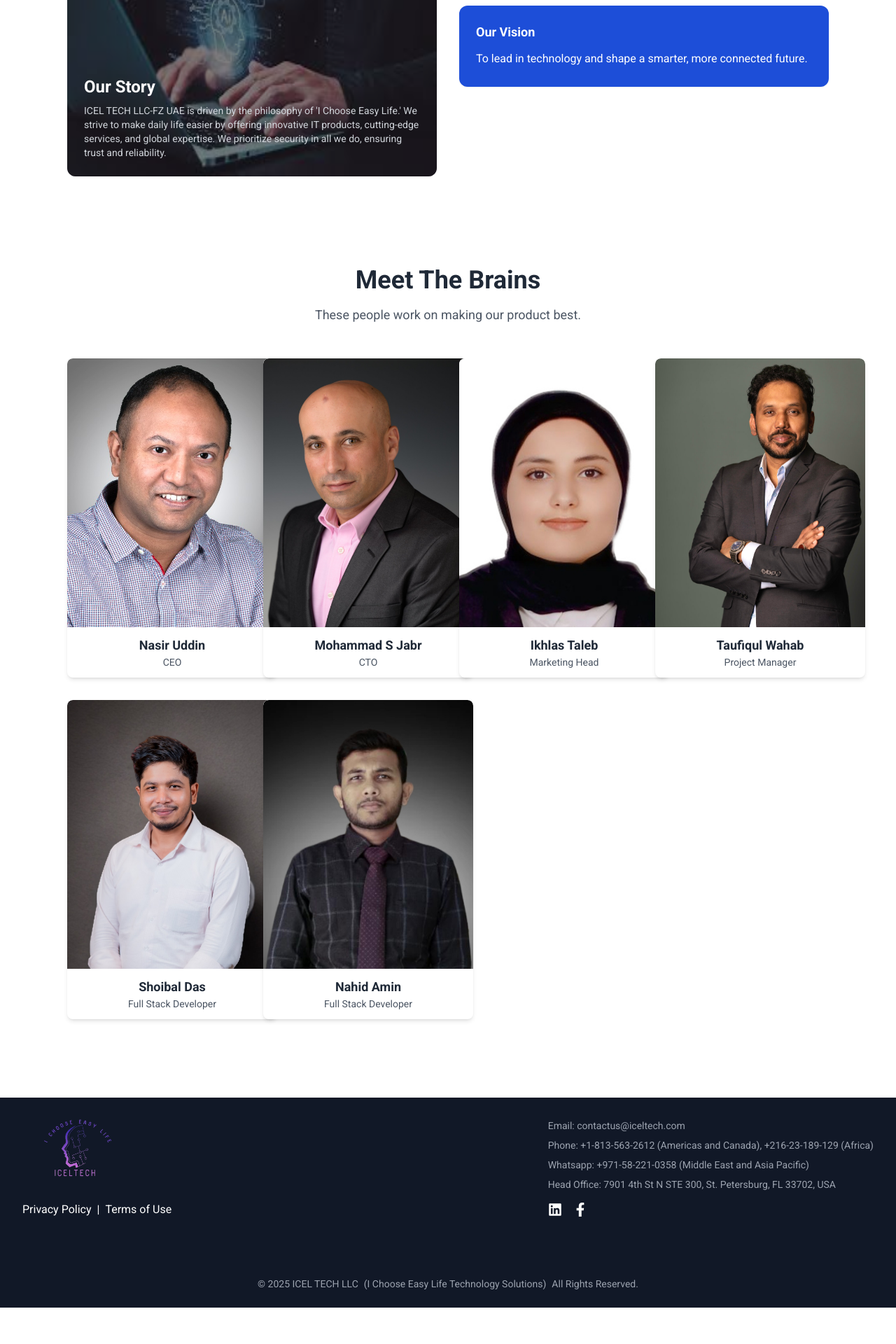
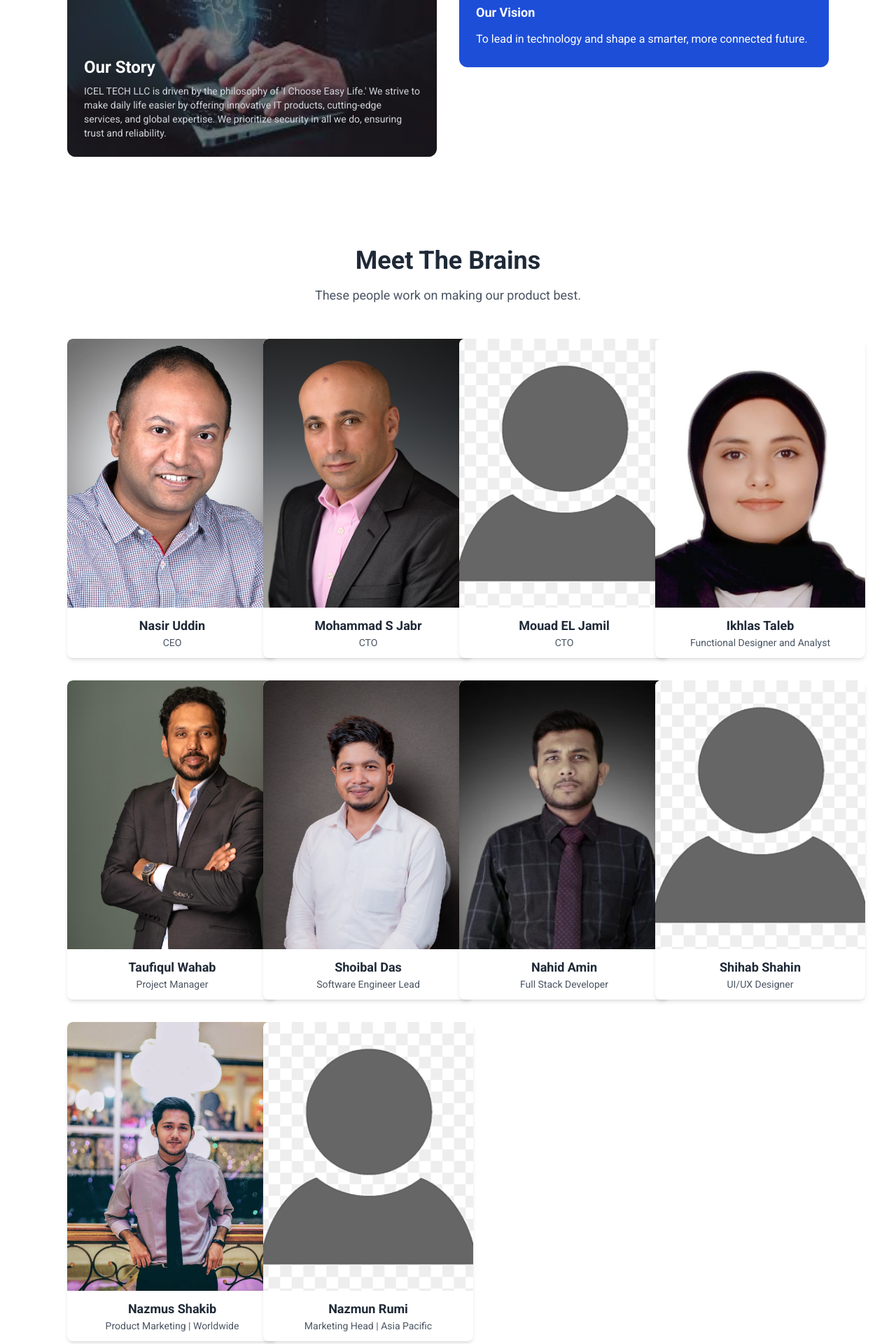
Before and after one commit to shoibaldas/next-job-app, a Next.js app: page /about in a window 1280 px wide. Shown: the part 780-2700 px from the top of the page at 70% size. Before the commit the page ends 2648 px from the top, so only its background shows below. Built offline with nearby package versions, Linux system fonts and the light colour scheme.

Commit message:
information update

```diff
--- a/src/app/(site)/about/page.jsx
+++ b/src/app/(site)/about/page.jsx
@@ -24,8 +24,14 @@ const About = () => {
       socials: { linkedin: "#" },
     },
     {
+      name: "Mouad EL Jamil",
+      role: "CTO",
+      image: "/avatar.png",
+      socials: { linkedin: "https://www.linkedin.com/in/mouadeljamil/" },
+    },
+    {
       name: "Ikhlas Taleb",
-      role: "Marketing Head",
+      role: "Functional Designer and Analyst",
       image: "/iklas.jpg",
       socials: { linkedin: "#" },
     },
@@ -37,7 +43,7 @@ const About = () => {
     },
     {
       name: "Shoibal Das",
-      role: "Full Stack Developer",
+      role: "Software Engineer Lead",
       image: "/shoibal.jpg",
       socials: { linkedin: "https://www.linkedin.com/in/shoibaldas/" },
     },
@@ -46,13 +52,31 @@ const About = () => {
       role: "Full Stack Developer",
       image: "/nahid.jpg",
       socials: { linkedin: "https://www.linkedin.com/in/nahid-amin-283950220/" },
+    },
+    {
+      name: "Shihab Shahin",
+      role: "UI/UX Designer",
+      image: "/avatar.png",
+      socials: { linkedin: "https://www.linkedin.com/in/hasinshihab/" },
+    },
+    {
+      name: "Nazmus Shakib",
+      role: "Product Marketing | Worldwide",
+      image: "/sakib.jpg",
+      socials: { linkedin: "#" },
+    },
+    {
+      name: "Nazmun Rumi",
+      role: "Marketing Head | Asia Pacific",
+      image: "/avatar.png",
+      socials: { linkedin: "#" },
     }
   ];
 
   return (
     <div className='min-h-screen'>
       <div className='relative'>
-        <Banner customTitle="About ICEL TECH LLC-FZ"></Banner>
+        <Banner customTitle="About ICEL TECH LLC"></Banner>
         <div className="absolute top-40 xl:top-52 px-24 md:px-32">
           <BreadCrumbs></BreadCrumbs>
         </div>
@@ -72,7 +96,7 @@ const About = () => {
               </div>
               <div className="w-full lg:w-1/2 px-5">
                 <p className="text-gray-600 text-lg">
-                  &quot;At ICEL TECH LLC-FZ UAE, we believe in making life simpler with our philosophy of &apos;I Choose Easy Life.&apos; Our innovative IT products, cutting-edge services, and global expertise are designed to streamline your daily operations and empower your business. With a focus on security, trust, and reliability, we help you focus on what matters most—achieving your goals effortlessly.&quot;
+                  &quot;At ICEL TECH LLC, we believe in making life simpler with our philosophy of &apos;I Choose Easy Life.&apos; Our innovative IT products, cutting-edge services, and global expertise are designed to streamline your daily operations and empower your business. With a focus on security, trust, and reliability, we help you focus on what matters most—achieving your goals effortlessly.&quot;
                 </p>
 
               </div>
@@ -93,7 +117,7 @@ const About = () => {
               <div className="absolute inset-0 bg-black bg-opacity-50 flex flex-col justify-end p-6">
                 <h3 className="text-white text-2xl font-bold mb-2">Our Story</h3>
                 <p className="text-gray-300 text-sm">
-                  ICEL TECH LLC-FZ UAE is driven by the philosophy of &apos;I Choose Easy Life.&apos; We strive to make daily life easier by offering innovative IT products, cutting-edge services, and global expertise. We prioritize security in all we do, ensuring trust and reliability.                </p>
+                  ICEL TECH LLC is driven by the philosophy of &apos;I Choose Easy Life.&apos; We strive to make daily life easier by offering innovative IT products, cutting-edge services, and global expertise. We prioritize security in all we do, ensuring trust and reliability.                </p>
               </div>
             </div>
 
--- a/src/app/(site)/contact/page.jsx
+++ b/src/app/(site)/contact/page.jsx
@@ -108,7 +108,7 @@ const Contact = () => {
                         </p>
                         <ul className="list-disc pl-5 text-gray-600">
                           <li>Meydan Grandstand, 6th Floor, Meydan Road, Nad Al Sheba, Dubai, United Arab Emirates</li>
-                          <li>Four Seasons Building, Block C, Floor 3, Near Intileka building, Beb Bhar, Sfax, Tunisia</li>
+                          {/* <li>Four Seasons Building, Block C, Floor 3, Near Intileka building, Beb Bhar, Sfax, Tunisia</li> */}
                         </ul>
                       </div>
 
@@ -129,6 +129,7 @@ const Contact = () => {
                         <h3 className="mb-2 text-lg font-medium leading-6 text-gray-800">Contact</h3>
                         <p className="text-gray-600">Phone: +1-813-563-2612 (Americas and Canada)</p>
                         <p className="text-gray-600">Phone: +216-23-189-129 (Africa)</p>
+                        <p className="text-gray-600">Phone: +61-423-321-148 (Asia Pacific)</p>
                         <p className="text-gray-600">Whatsapp: +971-58-221-0358 (Middle East and Asia Pacific)</p>
                         <p className="text-gray-600">Mail: contactus@iceltech.com</p>
                       </div>
@@ -145,7 +146,7 @@ const Contact = () => {
                       <div className="ml-4 mb-4">
                         <h3 className="mb-2 text-lg font-medium leading-6 text-8ray-900">Working
                           hours</h3>
-                        <p className="text-gray-600">Monday - Friday: 08:00 - 17:00</p>
+                        <p className="text-gray-600">Monday - Friday 24 Hours.</p>
                       </div>
                     </li>
                   </ul>
--- a/src/app/(site)/products/page.jsx
+++ b/src/app/(site)/products/page.jsx
@@ -58,13 +58,14 @@ const Products = () => {
                   </p>
                   <div className="my-6">
                     <Link
-                        href="/products"
+                      href="#"
                       className="inline-flex items-center font-semibold px-6 py-3 transition duration-200 text-white bg-blue-600 hover:bg-blue-700"
                     >
-                        <span className="mx-2">Read More</span>
+                      <span className="mx-2">Coming Soon</span>
+                      {/* <span className="mx-2">Read More</span>
                         <div className="text-2xl">
                             <MdNavigateNext />
-                        </div>
+                        </div> */}
                     </Link>
                   </div>
                 </div>
--- a/src/components/Footer.jsx
+++ b/src/components/Footer.jsx
@@ -19,7 +19,7 @@ const Footer = () => {
         <div className="flex flex-col sm:flex-row justify-between items-start sm:items-center">
           {/* Left Column: Company Name and Links */}
           <div className="mb-6 sm:mb-0">
-            {/* <h2 className="text-2xl font-bold text-white mb-4">ICEL TECH LLC-FZ UAE</h2> */}
+            {/* <h2 className="text-2xl font-bold text-white mb-4">ICEL TECH LLC</h2> */}
             <div>
               <Image
                 src='/logo.png'
--- a/src/pages/api/send-email.js
+++ b/src/pages/api/send-email.js
@@ -98,7 +98,7 @@ export default async function handler(req, res) {
 
                                 <!-- Footer -->
                                 <div class="footer">
-                                    <p>© 2025 ICEL TECH LLC-FZ UAE. All rights reserved.</p>
+                                    <p>©2025 ICEL TECH LLC. All rights reserved.</p>
                                 </div>
                             </div>
                         </body>
```
Also changed, not shown: public/sakib.jpg (added). Lines whose indentation alone changed are shown as unchanged.
